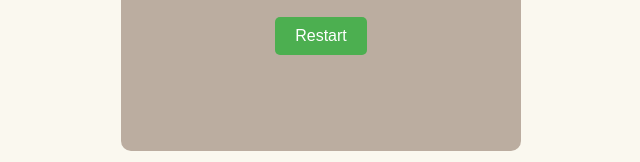
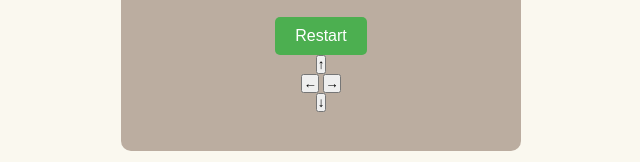
Before and after one commit to AtrijaPatnaik/2048, a plain HTML site: page index.html in a window 1280 px wide. Shown: the part 468-630 px from the top of the page, without its empty margins (319-959 px from the left). Drawn offline with Linux system fonts and the light colour scheme.

Commit message:
Update index.html

```diff
--- a/index.html
+++ b/index.html
@@ -13,6 +13,14 @@
             <div class="grid" id="grid"></div>
             <div class="score">Score: <span id="score">0</span></div>
             <button id="restart-btn">Restart</button>
+            <div class="controls">
+                <button id="up-btn">↑</button>
+                <div>
+                    <button id="left-btn">←</button>
+                    <button id="right-btn">→</button>
+                </div>
+                <button id="down-btn">↓</button>
+            </div>
         </div>
     </div>
     <script src="script.js"></script>
```
